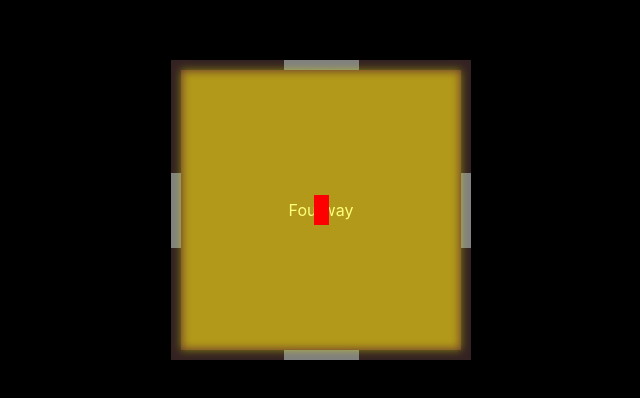
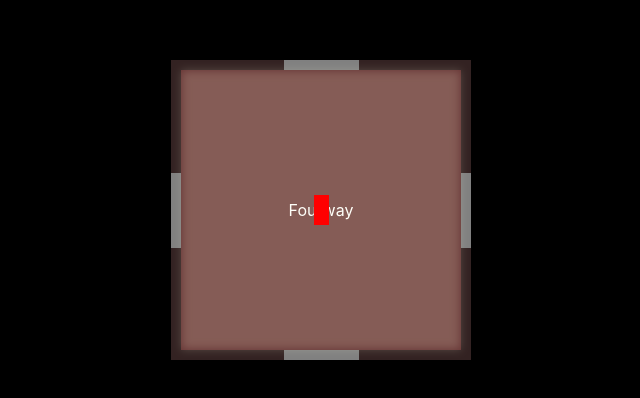
Before and after one commit to Macflash/murder-on-the-hill, a React (Create React App) app: page / in a window 1280 px wide. Shown: the part 190-588 px from the top of the page, without its empty margins (319-959 px from the left). Built offline with nearby package versions, Linux system fonts and the light colour scheme.

Commit message:
make light less yellow for now

```diff
--- a/src/App.tsx
+++ b/src/App.tsx
@@ -53,7 +53,7 @@ function App() {
           height={window.innerHeight}
           style={{
             ...canvasStyle,
-            opacity: .5,
+            opacity: .2,
             //mixBlendMode: "multiply",
             filter: "blur(5px)",
           }} /> : null}
--- a/src/tiles/SightLines.ts
+++ b/src/tiles/SightLines.ts
@@ -147,8 +147,8 @@ export function UpdateFog(player: Item, floor: Floor) {
 
     const rayPoints = shootRaysInCircle(player.position, floor);
 
-    ctx.fillStyle = "yellow";
-    ctx.strokeStyle = "1px yellow";
+    ctx.fillStyle = "lightyellow";
+    ctx.strokeStyle = "1px lightyellow";
     ctx.beginPath();
     const playerCoord = toScreenSpot(player.position);
     ctx.moveTo(playerCoord.x, playerCoord.y);
```
